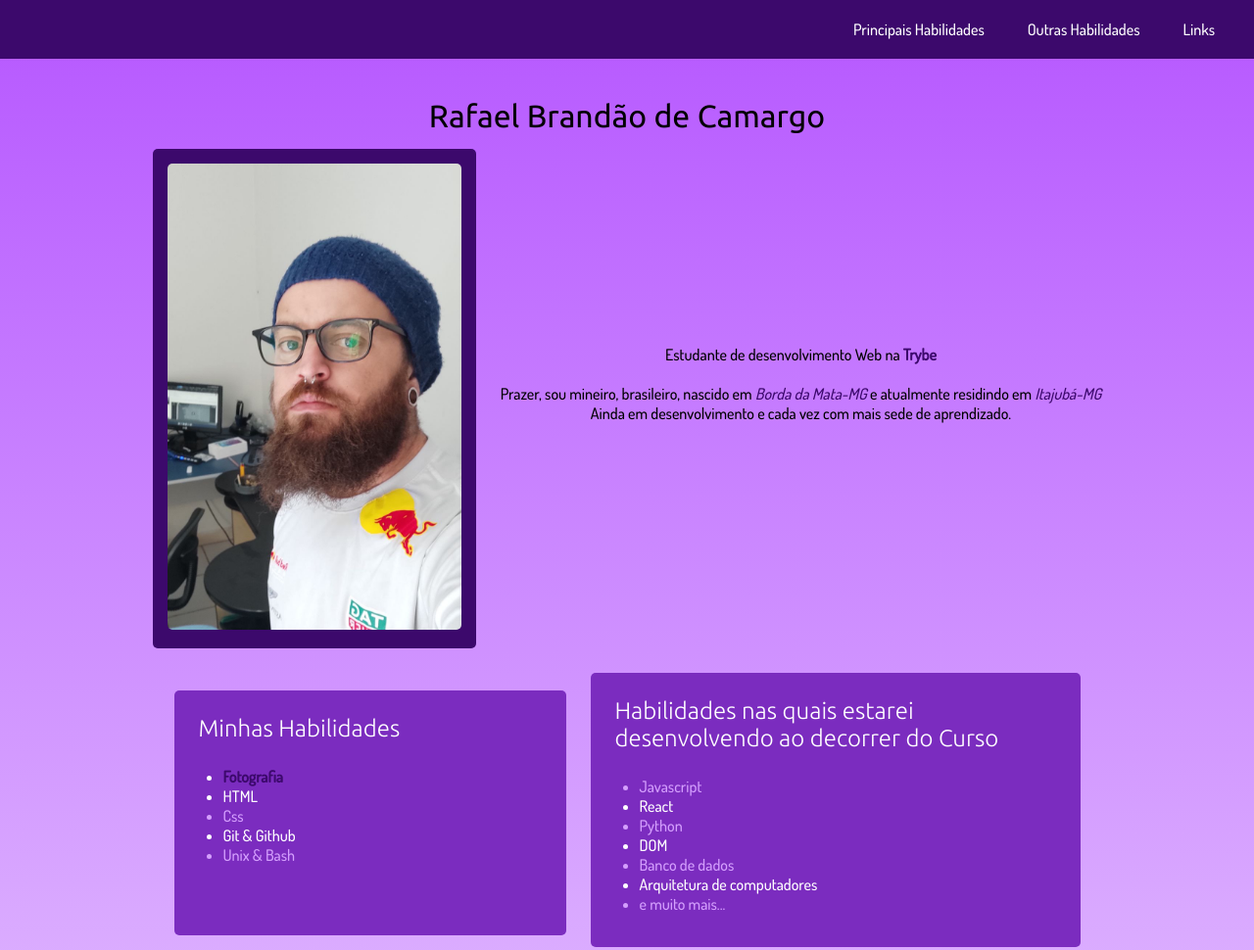
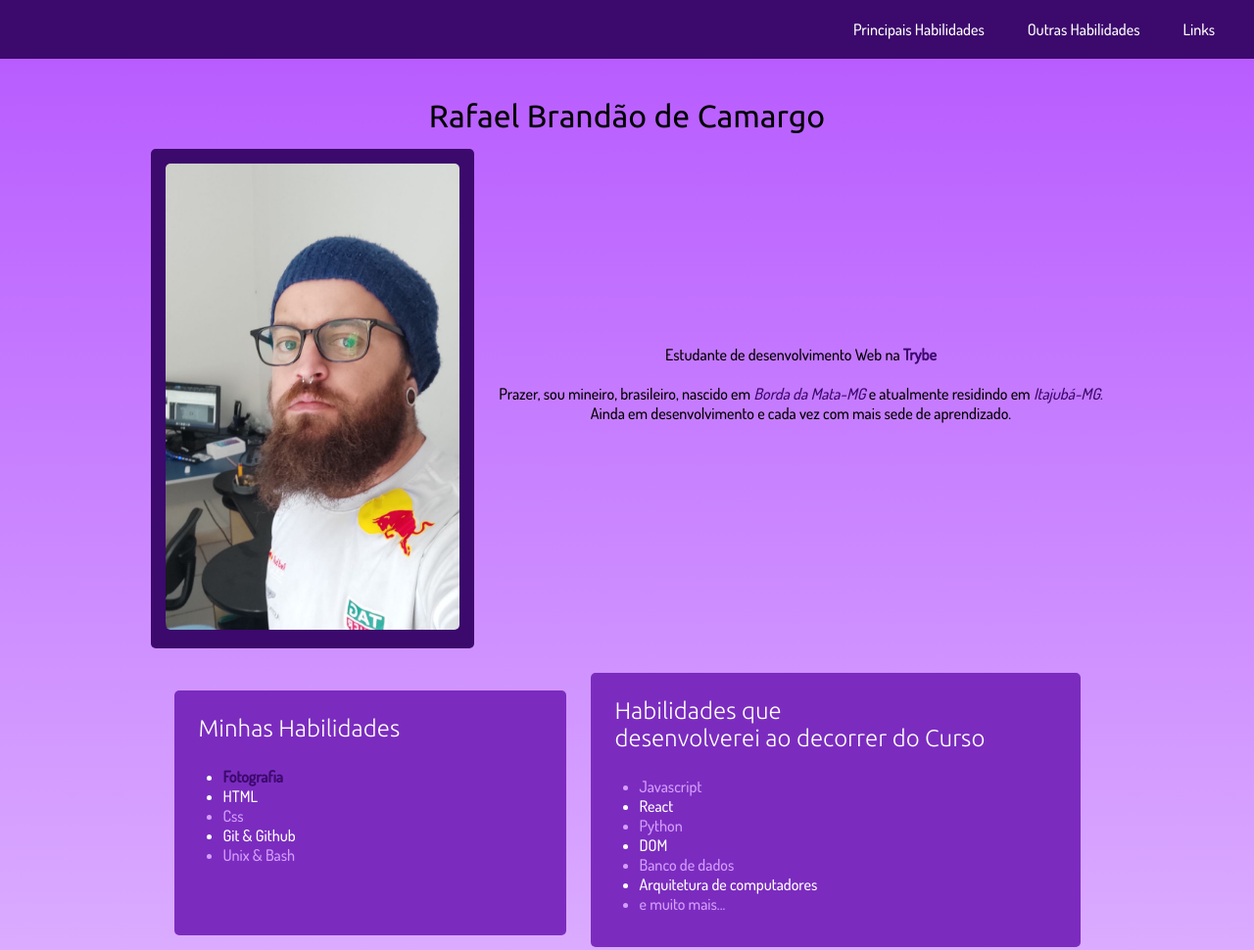
Before and after one commit to brandao-rafael/brandao-rafael.github.io, a plain HTML site: page index.html in a window 1280 px wide. Shown: the top 970 px of the page at 98% size. Drawn offline with Linux system fonts and the light colour scheme.

Commit message:
corrigindo gramatica

```diff
--- a/index.html
+++ b/index.html
@@ -33,7 +33,7 @@
                 <br>
                 <br>
                 Prazer, sou mineiro, brasileiro, nascido em <em>Borda da Mata-MG</em> e atualmente residindo em
-                <em>Itajubá-MG</em><br>Ainda em desenvolvimento e cada vez com mais sede de aprendizado.
+                <em>Itajubá-MG.</em><br>Ainda em desenvolvimento e cada vez com mais sede de aprendizado.
             </p>
         </div>
         </div>
@@ -50,7 +50,7 @@
             </ul>
         </section>
         <section class="outras-habilidades">
-            <h2 id="outrasHabilidades">Habilidades nas quais estarei<br>desenvolvendo ao decorrer do Curso</h2>
+            <h2 id="outrasHabilidades">Habilidades que<br>desenvolverei ao decorrer do Curso</h2>
             <ul>
                 <li class="impar">Javascript</li>
                 <li>React</li>
```
